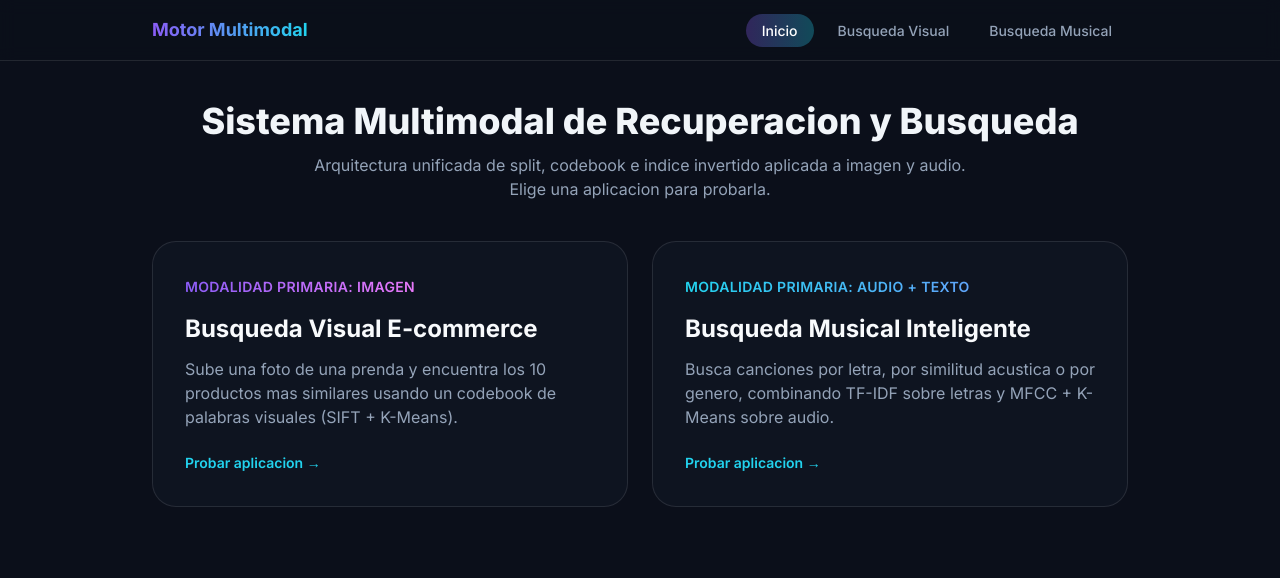
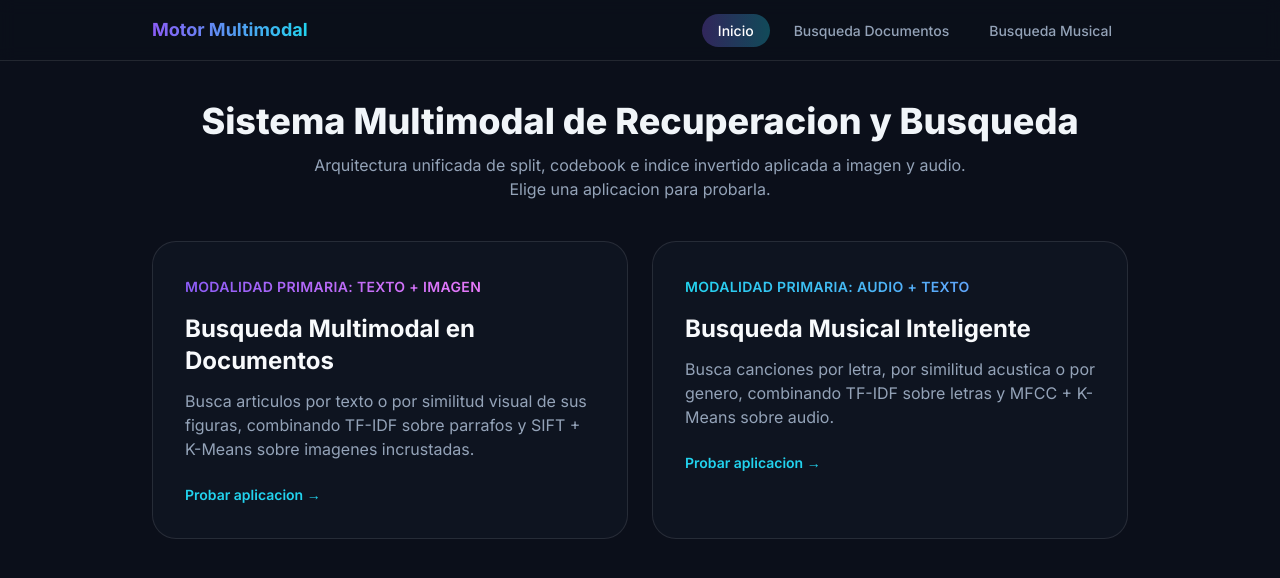
Before and after one commit to andre749/Proyecto2-BBD2_multimedia_database, a React (Vite) app in the folder frontend/: page / in a window 1280 px wide. Shown: the top 578 px of the page. Built offline with nearby package versions, Linux system fonts and the light colour scheme.

Commit message:
feat(frontend): wire document-search routes into App/Home/NavBar (app3 swap)

```diff
--- a/frontend/src/App.jsx
+++ b/frontend/src/App.jsx
@@ -2,8 +2,8 @@ import { Routes, Route } from 'react-router-dom'
 import NavBar from './components/layout/NavBar.jsx'
 import PageTransition from './components/layout/PageTransition.jsx'
 import Home from './pages/Home.jsx'
-import VisualSearchPage from './pages/visual-search/VisualSearchPage.jsx'
-import ProductDetailPage from './pages/visual-search/ProductDetailPage.jsx'
+import DocumentSearchPage from './pages/document-search/DocumentSearchPage.jsx'
+import DocumentDetailPage from './pages/document-search/DocumentDetailPage.jsx'
 import MusicSearchPage from './pages/music-search/MusicSearchPage.jsx'
 import SongDetailPage from './pages/music-search/SongDetailPage.jsx'
 
@@ -14,8 +14,8 @@ export default function App() {
       <main className="mx-auto max-w-5xl px-6 py-10">
         <Routes>
           <Route path="/" element={<PageTransition><Home /></PageTransition>} />
-          <Route path="/visual-search" element={<PageTransition><VisualSearchPage /></PageTransition>} />
-          <Route path="/visual-search/:id" element={<PageTransition><ProductDetailPage /></PageTransition>} />
+          <Route path="/document-search" element={<PageTransition><DocumentSearchPage /></PageTransition>} />
+          <Route path="/document-search/:id" element={<PageTransition><DocumentDetailPage /></PageTransition>} />
           <Route path="/music-search" element={<PageTransition><MusicSearchPage /></PageTransition>} />
           <Route path="/music-search/:id" element={<PageTransition><SongDetailPage /></PageTransition>} />
         </Routes>
--- a/frontend/src/components/layout/NavBar.jsx
+++ b/frontend/src/components/layout/NavBar.jsx
@@ -3,7 +3,7 @@ import { motion } from 'framer-motion'
 
 const links = [
   { to: '/', label: 'Inicio', end: true },
-  { to: '/visual-search', label: 'Busqueda Visual' },
+  { to: '/document-search', label: 'Busqueda Documentos' },
   { to: '/music-search', label: 'Busqueda Musical' },
 ]
 
--- a/frontend/src/pages/Home.jsx
+++ b/frontend/src/pages/Home.jsx
@@ -3,11 +3,11 @@ import { Link } from 'react-router-dom'
 
 const APPS = [
   {
-    to: '/visual-search',
-    title: 'Busqueda Visual E-commerce',
-    modality: 'Modalidad primaria: Imagen',
+    to: '/document-search',
+    title: 'Busqueda Multimodal en Documentos',
+    modality: 'Modalidad primaria: Texto + Imagen',
     description:
-      'Sube una foto de una prenda y encuentra los 10 productos mas similares usando un codebook de palabras visuales (SIFT + K-Means).',
+      'Busca articulos por texto o por similitud visual de sus figuras, combinando TF-IDF sobre parrafos y SIFT + K-Means sobre imagenes incrustadas.',
     accent: 'from-accent-violet to-fuchsia-400',
   },
   {
```
Also changed, not shown: 2 other files (tests, documents, lock files or other folders).
